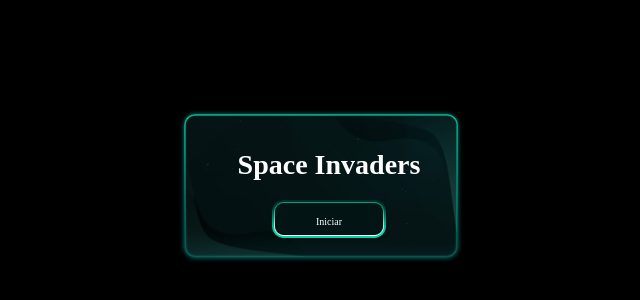
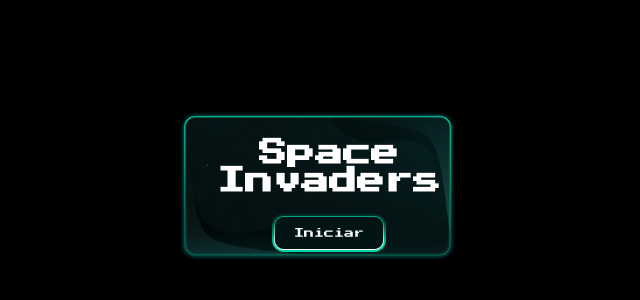
Before and after one commit to Jgmor4es/modern-space-invaders, a plain HTML site: page index.html in a window 1280 px wide. Shown: the part 214-514 px from the top of the page, without its empty margins (311-951 px from the left). Drawn offline with nearby package versions, Linux system fonts and the light colour scheme.

Commit message:
add modifications

```diff
--- a/index.html
+++ b/index.html
@@ -10,18 +10,18 @@
       rel="stylesheet"
     />
     <link rel="shortcut icon" href="img/spaceship.png" type="image/x-icon">
-    <title>Space Invaders</title>
+    <title>Modern Space Invaders | Wanderson Timóteo</title>
     <style>
       body,
       html {
+        height: 100%;
+        margin: 0;
         display: flex;
         justify-content: center;
         align-items: center;
-        margin: 0;
-        height: 100%;
-        font-family: "Press Start 2P" Arial, Helvetica, sans-serif;
+        background-color: black;
+        font-family: "Press Start 2P", sans-serif;
         font-size: 14px;
-        background-color: black;
       }
     </style>
   </head>
@@ -33,41 +33,41 @@
           position: absolute;
           z-index: 10;
           color: white;
-          margin: 0;
           left: 10px;
           top: 10px;
+          margin: 0;
           display: none;
         "
       >
-        <span>Pontos: </span>
+        <span>Pontos:</span>
         <span id="scoreEl">0</span>
       </p>
       <canvas></canvas>
-
       <div
         id="startScreen"
         style="
+          display: flex;
+          align-items: center;
+          justify-content: center;
           position: absolute;
           top: 0;
-          left: 0;
           right: 0;
           bottom: 0;
-          display: flex;
-          justify-content: center;
-          align-items: center;
+          left: 0;
           background: url('./img/startScreenBackground.png');
+          background-size: contain;
           background-repeat: no-repeat;
-          background-size: contain;
           z-index: 20;
         "
       >
         <div style="text-align: center">
           <h1 style="color: white">Space Invaders</h1>
           <div
-            id="starButton"
-            style="position: relative; display: inline-block; cursor: pointer"
+            id="startButton"
+            style="cursor: pointer; position: relative; display: inline-block"
           >
-            <img src="./img/button.png" alt="Star Button" />
+            <img src="./img/button.png" alt="Start Button" />
+
             <span
               style="
                 position: absolute;
@@ -82,30 +82,28 @@
           </div>
         </div>
       </div>
-      <!-- Fim startScreen-->
-
       <div
         id="restartScreen"
         style="
+          display: none;
+          align-items: center;
+          justify-content: center;
           position: absolute;
           top: 0;
           right: 0;
+          bottom: 0;
           left: 0;
-          bottom: 0;
           background: url('./img/startScreenBackground.png');
-          z-index: 20;
           background-size: contain;
           background-repeat: no-repeat;
-          display: none;
-          align-items: center;
-          justify-content: center;
+          z-index: 20;
         "
       >
         <div style="text-align: center">
           <h1 style="color: white">Game Over</h1>
           <div
             id="restartButton"
-            style="position: relative; display: inline-block; cursor: pointer"
+            style="cursor: pointer; position: relative; display: inline-block"
           >
             <img src="./img/button.png" alt="Restart Button" />
             <span
@@ -122,9 +120,6 @@
           </div>
         </div>
       </div>
-      <!-- Fim restartScreen-->
-    </div>
-    <!-- Fim id="parentDiv"-->
 
       <script
         src="https://cdnjs.cloudflare.com/ajax/libs/gsap/3.9.1/gsap.min.js"
@@ -148,6 +143,7 @@
       <script src="./js/classes/Invader.js"></script>
       <script src="./js/classes/Grid.js"></script>
       <script src="./js/classes/Bomb.js"></script>
-    <script src="./index.html"></script>
+      <script src="./index.js"></script>
+    </div>
   </body>
 </html>
```
Lines whose indentation alone changed are shown as unchanged.
